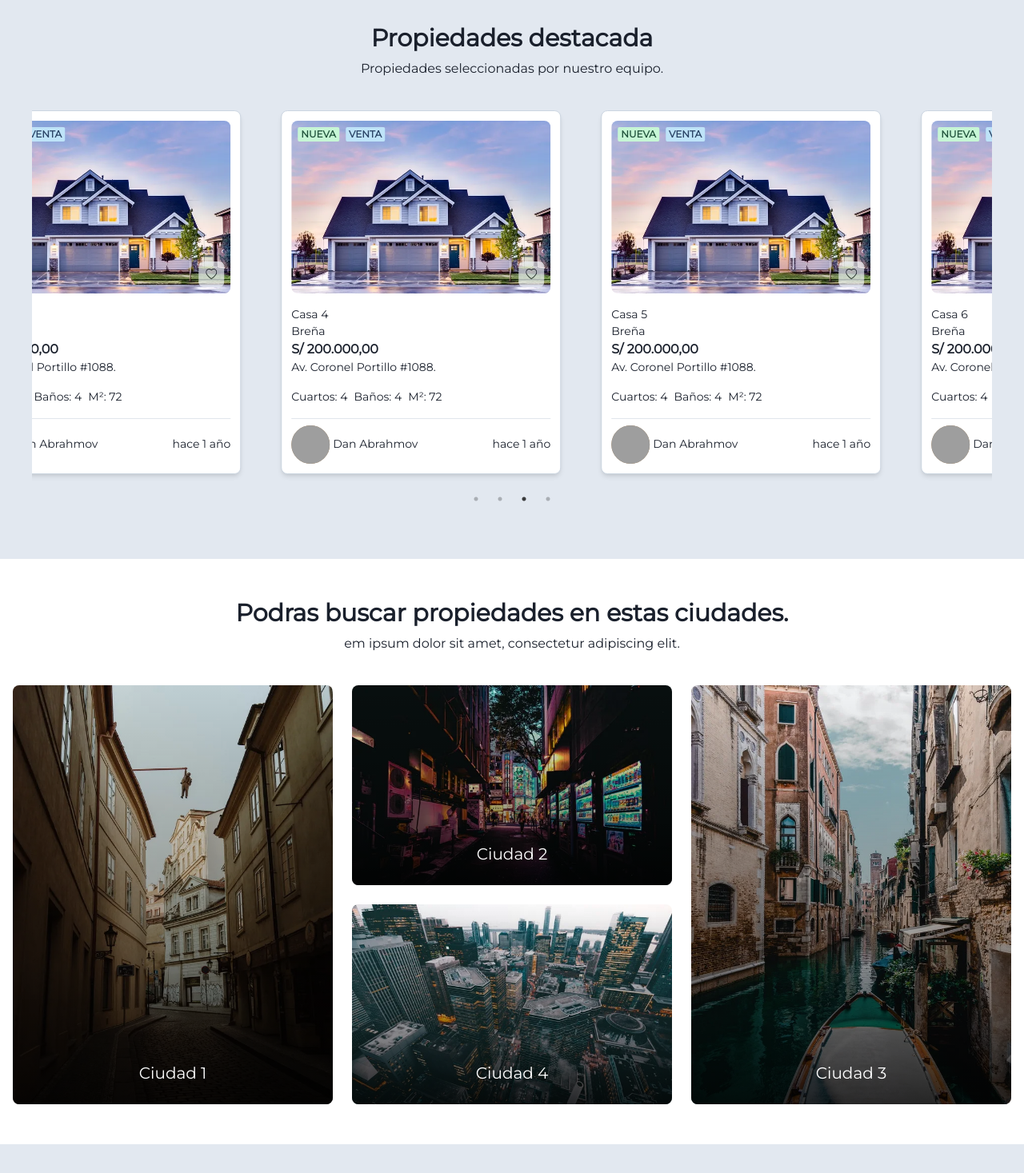
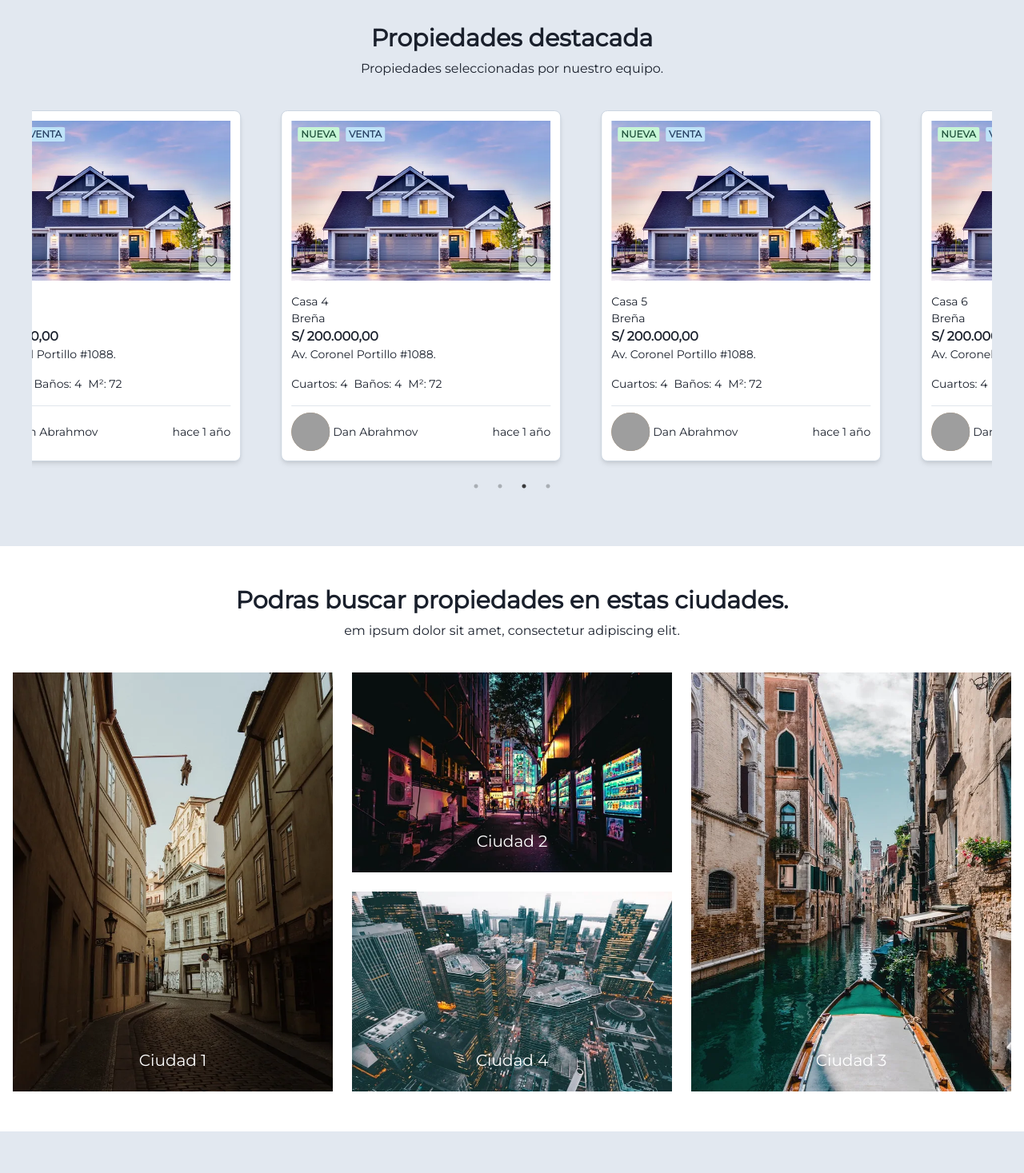
Before and after one commit to kindreds/propiedades-next, a Next.js app: page / in a window 1280 px wide. Shown: the part 820-2287 px from the top of the page at 80% size. Built offline with nearby package versions, Linux system fonts and the light colour scheme; grey boxes are pictures that could not be loaded.

Commit message:
Optimizaciones: carga de imagenes en diferido

```diff
--- a/next.config.js
+++ b/next.config.js
@@ -1,5 +1,3 @@
 module.exports = {
-  future: {
-    webpack5: true,
-  },
+  future: { webpack5: true },
 };
--- a/src/components/GridProperty/index.js
+++ b/src/components/GridProperty/index.js
@@ -1,9 +1,7 @@
 import React from 'react';
 // import PropType from 'prop-types';
-import { Image } from '@chakra-ui/image';
-import { Grid, GridItem, Box } from '@chakra-ui/layout';
-import { Text } from '@chakra-ui/layout';
-import { Flex } from '@chakra-ui/layout';
+import Image from 'next/image';
+import { Grid, GridItem, Box, Flex, Text } from '@chakra-ui/layout';
 
 const Overlay = () => (
   <Box
@@ -43,7 +41,7 @@ const GridProperty = () => {
           _hover={{ transform: 'scale(1.01)' }}
         >
           <Overlay />
-          <Image rounded="lg" w="100%" h="100%" src={'/ciudad2H_cp.webp'} />
+          <Image src="/ciudad2H_cp.webp" layout="fill" />
           <Flex pos="absolute" bottom={6} w="100%" justify="center">
             <Text color="#fff" fontSize="xl">
               Ciudad 1
@@ -56,7 +54,7 @@ const GridProperty = () => {
           _hover={{ transform: 'scale(1.01)' }}
         >
           <Overlay />
-          <Image rounded="lg" w="100%" h="100%" src={'/ciudad1W_cp.webp'} />
+          <Image layout="fill" src={'/ciudad1W_cp.webp'} />
           <Flex pos="absolute" bottom={6} w="100%" justify="center">
             <Text color="#fff" fontSize="xl">
               Ciudad 2
@@ -70,7 +68,7 @@ const GridProperty = () => {
           _hover={{ transform: 'scale(1.01)' }}
         >
           <Overlay />
-          <Image rounded="lg" w="100%" h="100%" src={'/ciudad3H_cp.webp'} />
+          <Image layout="fill" src={'/ciudad3H_cp.webp'} />
           <Flex pos="absolute" bottom={6} w="100%" justify="center">
             <Text color="#fff" fontSize="xl">
               Ciudad 3
@@ -83,7 +81,7 @@ const GridProperty = () => {
           _hover={{ transform: 'scale(1.01)' }}
         >
           <Overlay />
-          <Image rounded="lg" w="100%" h="100%" src={'/ciudad4W_cp.webp'} />
+          <Image layout="fill" src={'/ciudad4W_cp.webp'} />
           <Flex pos="absolute" bottom={6} w="100%" justify="center">
             <Text color="#fff" fontSize="xl">
               Ciudad 4
--- a/src/components/PropertyCard/index.js
+++ b/src/components/PropertyCard/index.js
@@ -1,6 +1,7 @@
-import React from 'react';
+import React, { useState } from 'react';
+import Image from 'next/image';
 import PropTypes from 'prop-types';
-import { BsHeart } from 'react-icons/bs';
+import { BsHeart, BsHeartFill } from 'react-icons/bs';
 import { Avatar } from '@chakra-ui/avatar';
 import { IconButton } from '@chakra-ui/button';
 import {
@@ -12,9 +13,9 @@ import {
   Badge,
   HStack,
 } from '@chakra-ui/layout';
-import { Image } from '@chakra-ui/image';
 
 const PropertyCard = ({ i, fullW }) => {
+  const [isLike, setIsLike] = useState(false);
   const w = { base: '290px', ms: '300px', xl: '350px' };
 
   return (
@@ -31,18 +32,22 @@ const PropertyCard = ({ i, fullW }) => {
         maxW={fullW ? { base: '100%', ms: '95%' } : w}
       >
         <Box pos="relative">
-          <Image borderRadius="lg" objectFit="contain" src="/casa1_cp.webp" />
+          <Box w={{ base: 280, ms: 290, xl: 340 }} h={{ base: 200 }}>
+            <Image src="/casa1_cp.webp" layout="fill" />
+          </Box>
           <HStack pos="absolute" top={2} left={2} w="100%">
             <Badge colorScheme="green">Nueva</Badge>
             <Badge colorScheme="blue">Venta</Badge>
           </HStack>
           <IconButton
+            size="sm"
             right={2}
             bottom={2}
-            opacity={0.7}
-            size="sm"
             pos="absolute"
-            icon={<BsHeart />}
+            icon={isLike ? <BsHeartFill /> : <BsHeart />}
+            opacity={isLike ? 1 : 0.7}
+            color={isLike ? 'red.600' : ''}
+            onClick={() => setIsLike(!isLike)}
             _hover={{ opacity: 1, color: 'red.600' }}
           />
         </Box>
--- a/src/pages/index.js
+++ b/src/pages/index.js
@@ -67,7 +67,7 @@ const Index = () => {
         <Text textAlign="center">
           em ipsum dolor sit amet, consectetur adipiscing elit.
         </Text>
-        {hasView && <GridProperty />}
+        <GridProperty />
       </Container>
       <Box bg="gray.200">
         <Container maxW="container.xl" py="50px">
```
